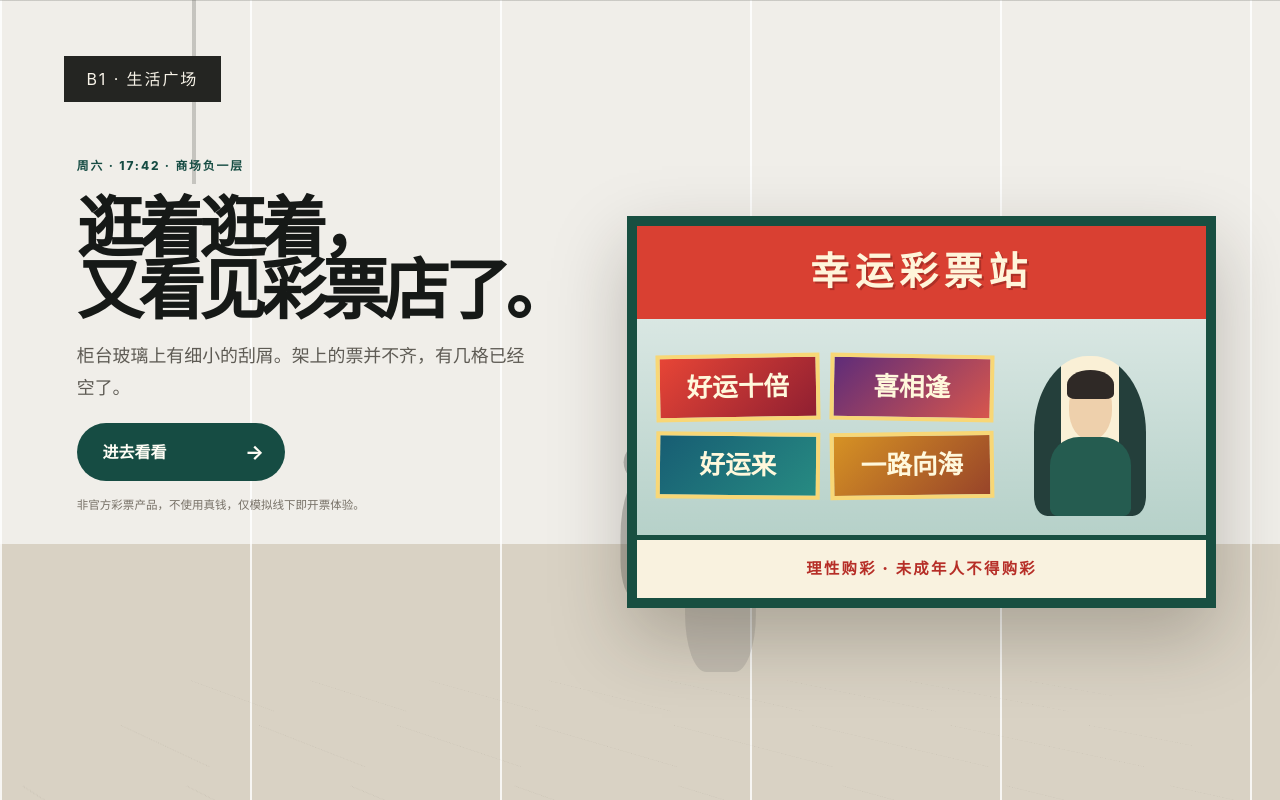
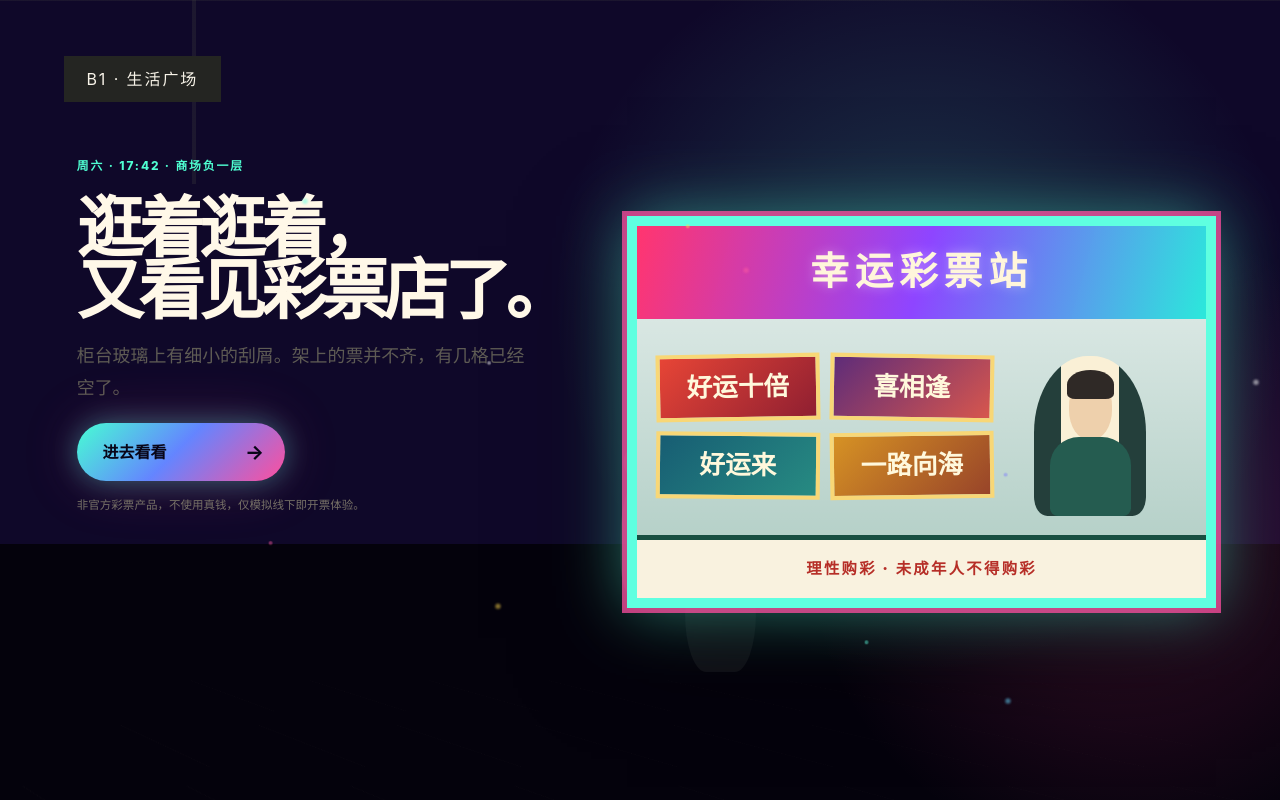
Before and after one commit to owan-lin/scratch-lottery-simulator, a Next.js app: page / in a window 1280 px wide. Built offline with nearby package versions, Linux system fonts and the light colour scheme.

Commit message:
style: add maximum effects theme

```diff
--- a/app/globals.css
+++ b/app/globals.css
@@ -2918,3 +2918,198 @@ body {
 .ticket-cell:nth-child(2n) {
   background: #bfc2bf;
 }
+
+/* UI branch final override · 高浓度特效实验版 */
+:root {
+  --paper: #090619;
+  --paper-deep: #04020c;
+  --ink: #fff8e8;
+  --muted: #c6bddd;
+  --green: #4fffd2;
+  --red: #ff3f7f;
+  --gold: #ffd84f;
+  --line: rgba(132, 233, 255, 0.24);
+  --shadow: 0 0 90px rgba(112, 61, 255, 0.34);
+}
+
+html,
+body {
+  background:
+    radial-gradient(circle at 20% 0, rgba(115, 68, 255, 0.38), transparent 30rem),
+    radial-gradient(circle at 90% 25%, rgba(255, 59, 137, 0.25), transparent 32rem),
+    linear-gradient(145deg, #0b0620, #04020e);
+  color: #fff8e8;
+}
+
+body::before,
+body::after {
+  border-radius: 50%;
+  content: "";
+  filter: blur(1px);
+  height: 5px;
+  left: 8%;
+  pointer-events: none;
+  position: fixed;
+  top: 18%;
+  width: 5px;
+  z-index: 20;
+}
+
+body::before {
+  animation: sparkle-drift 8s linear infinite;
+  box-shadow:
+    12vw 14vh #5fffe0,
+    26vw 61vh #ffd84f,
+    44vw 22vh #ff5da2,
+    63vw 72vh #65d8ff,
+    81vw 35vh #fff;
+}
+
+body::after {
+  animation: sparkle-drift 11s linear -4s infinite reverse;
+  box-shadow:
+    16vw 66vh #ff5da2,
+    38vw 37vh #fff,
+    58vw 15vh #ffd84f,
+    76vw 82vh #5fffe0,
+    90vw 55vh #7c7cff;
+}
+
+.shop-header,
+.scratch-topbar {
+  background: rgba(8, 4, 25, 0.76);
+  border-bottom: 1px solid rgba(105, 245, 255, 0.35);
+  box-shadow:
+    0 0 34px rgba(85, 225, 255, 0.16),
+    0 12px 48px rgba(87, 49, 255, 0.22);
+  color: #fff;
+}
+
+.counter-panel,
+.ticket-shelf,
+.budget-card,
+.wandering-card {
+  background:
+    linear-gradient(145deg, rgba(29, 16, 63, 0.93), rgba(8, 5, 25, 0.94));
+  border-color: rgba(104, 239, 255, 0.27);
+  box-shadow:
+    0 0 0 1px rgba(255, 93, 175, 0.12),
+    0 28px 80px rgba(0, 0, 0, 0.48),
+    0 0 70px rgba(106, 65, 255, 0.18);
+  color: #fff8e8;
+}
+
+.product-card {
+  background: #11092b;
+  border-color: rgba(118, 237, 255, 0.34);
+  box-shadow:
+    0 20px 55px rgba(0, 0, 0, 0.45),
+    0 0 34px color-mix(in srgb, var(--ticket-color) 42%, transparent);
+  overflow: hidden;
+}
+
+.product-card::after {
+  animation: hologram-sweep 3.6s ease-in-out infinite;
+  background: linear-gradient(
+    105deg,
+    transparent 20%,
+    rgba(94, 255, 228, 0.03) 36%,
+    rgba(255, 255, 255, 0.32) 49%,
+    rgba(255, 83, 173, 0.08) 58%,
+    transparent 72%
+  );
+  content: "";
+  inset: -60% -90%;
+  pointer-events: none;
+  position: absolute;
+  transform: translateX(-35%) rotate(8deg);
+}
+
+.product-detail {
+  background: rgba(12, 8, 34, 0.96);
+  color: #fff8e8;
+}
+
+.product-detail p,
+.design-note,
+.distribution-note span,
+.distribution-note small,
+.shelf-head p {
+  color: #c9bfde;
+}
+
+.primary-action {
+  background: linear-gradient(135deg, #47ffd3, #6485ff 48%, #ff4f9d);
+  box-shadow:
+    0 0 28px rgba(80, 246, 224, 0.36),
+    0 0 58px rgba(255, 79, 157, 0.22);
+  color: #080518;
+}
+
+.secondary-action,
+.catalog-controls input,
+.catalog-controls button,
+.pay-panel button,
+.book-request-panel select {
+  background: rgba(27, 16, 61, 0.88);
+  border-color: rgba(113, 239, 255, 0.3);
+  color: #fff8e8;
+}
+
+.ticket-face {
+  animation: ticket-aura 3.4s ease-in-out infinite;
+  box-shadow:
+    0 34px 90px rgba(0, 0, 0, 0.56),
+    0 0 46px color-mix(in srgb, var(--ticket-accent) 46%, transparent);
+}
+
+.lottery-kiosk {
+  border-color: #5fffe0;
+  box-shadow:
+    0 0 0 5px rgba(255, 77, 159, 0.75),
+    0 0 62px rgba(87, 255, 224, 0.48),
+    0 30px 100px rgba(0, 0, 0, 0.7);
+}
+
+.kiosk-light {
+  animation: sign-pulse 2.8s ease-in-out infinite;
+  background: linear-gradient(105deg, #ff356f, #8e45ff, #2be7da);
+}
+
+.mall-scene {
+  background:
+    radial-gradient(circle at 72% 38%, rgba(94, 255, 224, 0.2), transparent 23rem),
+    radial-gradient(circle at 88% 68%, rgba(255, 65, 151, 0.2), transparent 20rem),
+    linear-gradient(#0f0829 0 68%, #04020c 68%);
+}
+
+@keyframes hologram-sweep {
+  0%, 32% { transform: translateX(-42%) rotate(8deg); }
+  72%, 100% { transform: translateX(42%) rotate(8deg); }
+}
+
+@keyframes ticket-aura {
+  0%, 100% { filter: saturate(1.05) brightness(1); }
+  50% { filter: saturate(1.22) brightness(1.06); }
+}
+
+@keyframes sign-pulse {
+  0%, 100% { filter: brightness(1); text-shadow: 0 0 12px rgba(255,255,255,.35); }
+  50% { filter: brightness(1.22); text-shadow: 0 0 28px rgba(255,255,255,.8); }
+}
+
+@keyframes sparkle-drift {
+  0% { transform: translate3d(0, 0, 0) scale(0.7); opacity: 0.25; }
+  45% { opacity: 0.9; }
+  100% { transform: translate3d(4vw, -12vh, 0) scale(1.25); opacity: 0; }
+}
+
+@media (prefers-reduced-motion: reduce) {
+  body::before,
+  body::after,
+  .product-card::after,
+  .ticket-face,
+  .kiosk-light {
+    animation: none;
+  }
+}
```
